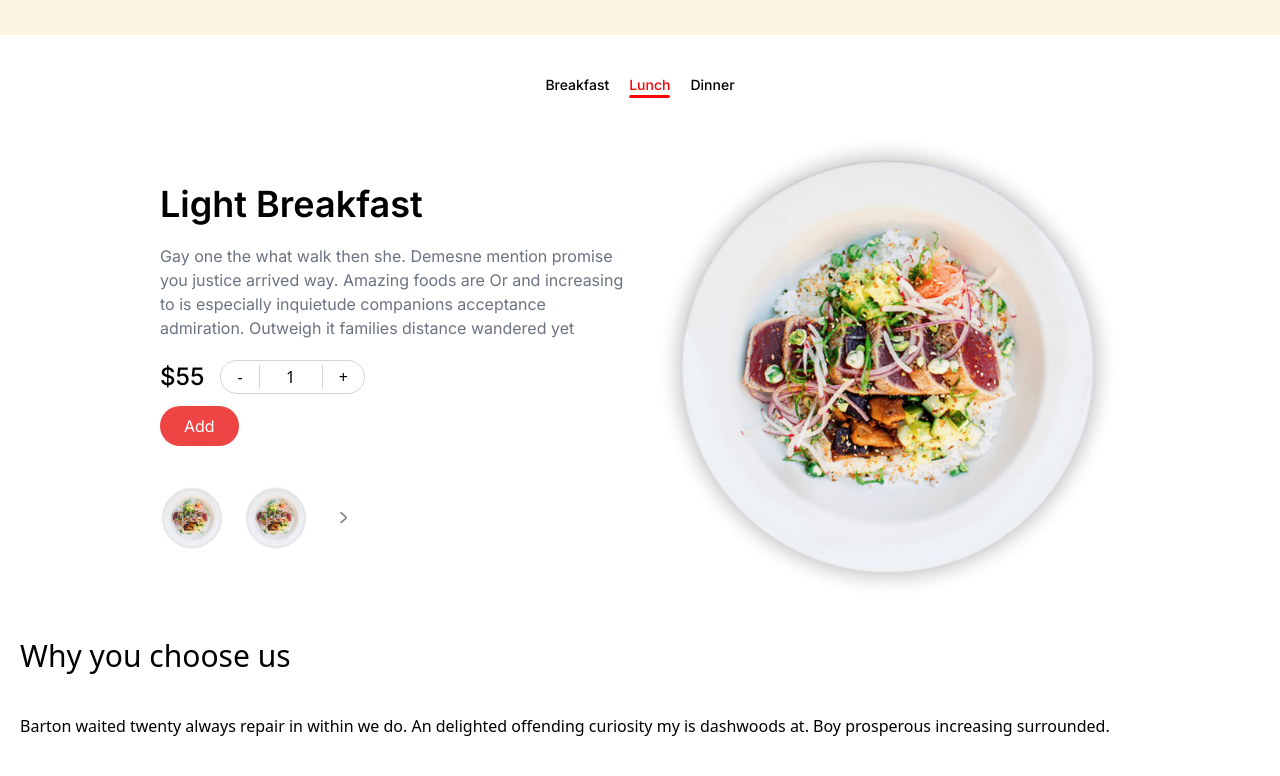
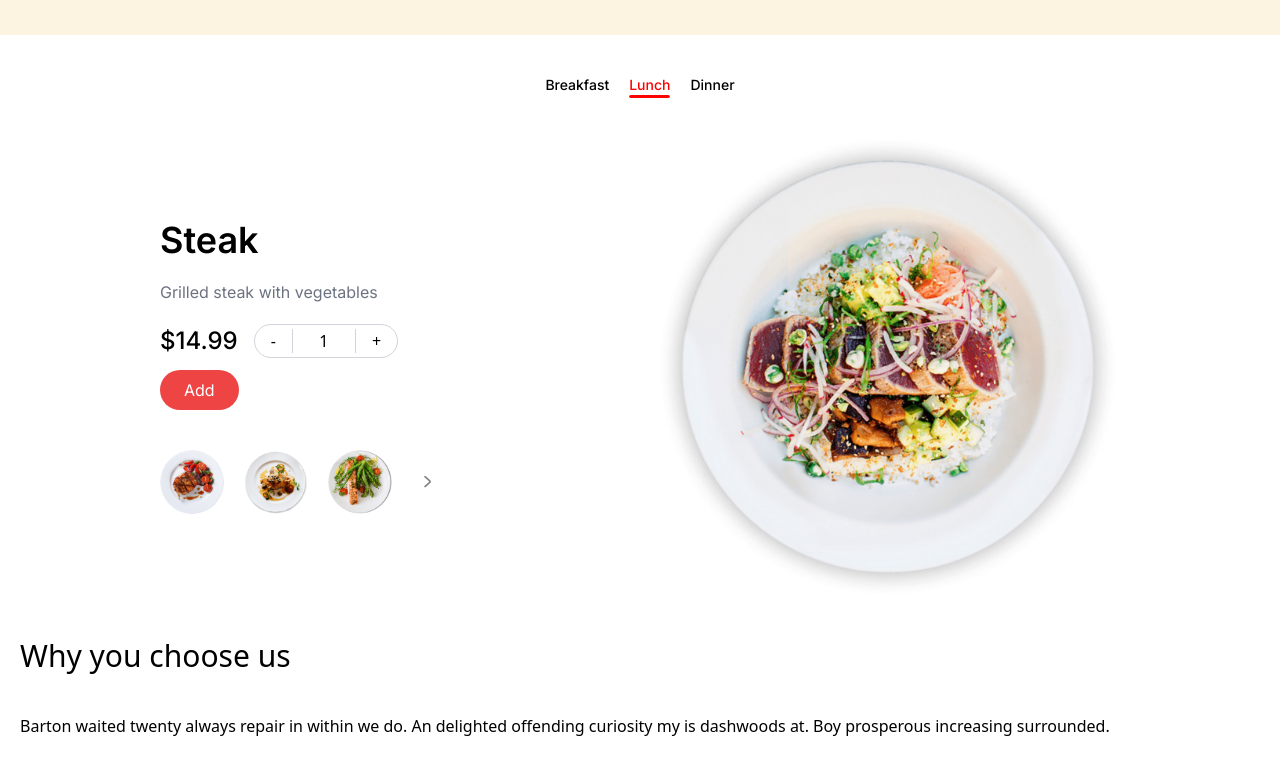
Before and after one commit to srijonashraf/red-onion, a React (Vite) app: page /details in a window 1280 px wide. Shown: the part 529-1305 px from the top of the page. Built offline with nearby package versions, Linux system fonts and the light colour scheme.

Commit message:
feat: item slider option features added

```diff
--- a/src/components/details/Details.jsx
+++ b/src/components/details/Details.jsx
@@ -1,21 +1,62 @@
-import React, { useState } from "react";
-import foodPlate from "../../assets/image/dinner1.png";
+import React, { useContext, useEffect, useState } from "react";
 import MenuTab from "../shared/menu-tab/MenuTab";
 import { motion } from "framer-motion";
 import { useNavigate } from "react-router-dom";
+import { ItemDetailsContext } from "../../context/ItemDetailsContext";
+import { MenuTabContext } from "../../context/MenuTabContext";
+import {
+  BreakfastImages,
+  DinnerImages,
+  LunchImages,
+} from "../../data/menuImages";
 
 const Details = () => {
-  const menuDetails = {
-    title: "Light Breakfast",
-    description:
-      "Gay one the what walk then she. Demesne mention promise you justice arrived way. Amazing foods are Or and increasing to is especially inquietude companions acceptance admiration. Outweigh it families distance wandered yet",
-    price: 55,
-    displayImage: foodPlate,
-    sliders: [foodPlate, foodPlate],
+  const [cartValue, setCartValue] = useState(1);
+  const [date, setDate] = useState(0);
+  const [sliderList, setSliderList] = useState([]);
+  const [currentIndex, setCurrentIndex] = useState(0);
+  const navigate = useNavigate();
+  let { itemDetails, setItemDetails } = useContext(ItemDetailsContext);
+  const { menuType } = useContext(MenuTabContext);
+
+  useEffect(() => {
+    if (menuType === "Breakfast") {
+      setSliderList(BreakfastImages);
+    } else if (menuType === "Lunch") {
+      setSliderList(LunchImages);
+    } else {
+      setSliderList(DinnerImages);
+    }
+    setCurrentIndex(0);
+    // In Case the item details is not there show a dummy details
+    if (itemDetails == null) {
+      setItemDetails({
+        id: 1,
+        thumbnail: DinnerImages[0],
+        title: "Steak",
+        description: "Grilled steak with vegetables",
+        price: 14.99,
+      });
+    }
+  }, [menuType, date]);
+
+  const handleRightArrowClick = () => {
+    if (currentIndex + 3 < sliderList.length) {
+      setCurrentIndex(currentIndex + 3);
+    }
   };
-
-  const [cartValue, setCartValue] = useState(1);
-  const navigate = useNavigate();
+  const handleLeftArrowClick = () => {
+    if (currentIndex - 3 >= 0) {
+      setCurrentIndex(currentIndex - 3);
+    }
+  };
+  const handleSliderImageClick = (sliderImage) => {
+    setItemDetails((prevDetails) => ({
+      ...prevDetails,
+      thumbnail: sliderImage,
+    }));
+    setDate(Date.now());
+  };
   return (
     <>
       <MenuTab />
@@ -30,15 +71,15 @@ const Details = () => {
       >
         <div className="flex flex-col gap-5 col-span-6 md:col-span-3 w-full">
           <h1 className="text-4xl font-semibold font-inter">
-            {menuDetails.title}
+            {itemDetails?.title}
           </h1>
           <p className="text-gray-500 text-base font-inter font-normal">
-            {menuDetails.description}
+            {itemDetails?.description}
           </p>
           <div className="hidden md:flex flex-col gap-3">
             <div className="flex items-center gap-4">
               <h3 className="text-2xl font-inter font-medium">
-                ${menuDetails.price}
+                ${itemDetails?.price}
               </h3>
               <div className="flex items-center border border-gray-300 rounded-full">
                 <button
@@ -71,20 +112,56 @@ const Details = () => {
             </button>
           </div>
           <div className="hidden md:flex items-center gap-5 mt-5">
-            {menuDetails?.sliders.map((item, index) => (
-              <img
-                key={index.toString()}
-                src={item}
-                alt=""
-                className="rounded-full object-contain w-16"
-              />
-            ))}
+            {/* Left Arrow SVG Start */}
+            {currentIndex > 0 && (
               <svg
                 width="30"
                 height="30"
                 viewBox="0 0 49 49"
                 fill="none"
                 xmlns="http://www.w3.org/2000/svg"
+                className="cursor-pointer"
+                onClick={handleLeftArrowClick}
+              >
+                <rect
+                  width="49"
+                  height="49"
+                  rx="24.5"
+                  fill="#FFFFFF"
+                  fillOpacity="0.85"
+                />
+                <path
+                  d="M29.4608 21.1129L22.438 15.0722C22.1513 14.827 21.7636 14.6895 21.3594 14.6895C20.9551 14.6895 20.5674 14.827 20.2807 15.0722C20.1373 15.1945 20.0235 15.3401 19.9458 15.5004C19.8681 15.6608 19.8281 15.8328 19.8281 16.0066C19.8281 16.1803 19.8681 16.3523 19.9458 16.5127C20.0235 16.6731 20.1373 16.8186 20.2807 16.941L27.3187 22.9686C27.4621 23.091 27.576 23.2365 27.6536 23.3969C27.7313 23.5573 27.7713 23.7293 27.7713 23.903C27.7713 24.0768 27.7313 24.2488 27.6536 24.4092C27.576 24.5695 27.4621 24.7151 27.3187 24.8374L20.2807 30.8651C19.9926 31.1111 19.8299 31.4456 19.8285 31.7948C19.8271 32.1441 19.987 32.4795 20.2731 32.7273C20.5591 32.9751 20.9479 33.115 21.3539 33.1163C21.76 33.1175 22.1499 32.98 22.438 32.7339L29.4608 26.6931C30.3203 25.9528 30.8031 24.9493 30.8031 23.903C30.8031 22.8567 30.3203 21.8532 29.4608 21.1129Z"
+                  fill="black"
+                  fillOpacity="0.5"
+                  transform="scale(-1, 1) translate(-49, 0)"
+                />
+              </svg>
+            )}
+            {/* Left Arrow SVG Finish */}
+
+            {sliderList
+              ?.slice(currentIndex, currentIndex + 3)
+              ?.map((item, index) => (
+                <img
+                  key={index.toString()}
+                  src={item}
+                  alt=""
+                  className="rounded-full object-contain w-16 cursor-pointer"
+                  onClick={() => handleSliderImageClick(item)}
+                />
+              ))}
+
+            {/* Right Arrow SVG Start */}
+            {currentIndex <= 0 && (
+              <svg
+                width="30"
+                height="30"
+                viewBox="0 0 49 49"
+                fill="none"
+                xmlns="http://www.w3.org/2000/svg"
+                className="cursor-pointer"
+                onClick={handleRightArrowClick}
               >
                 <rect
                   width="49"
@@ -99,25 +176,66 @@ const Details = () => {
                   fillOpacity="0.5"
                 />
               </svg>
+            )}
           </div>
         </div>
+        {/* Right Arrow SVG Finish */}
+
+        {/* For Small Device view we have used the slider list twice*/}
         <div className="col-span-6 md:col-span-3 w-full">
-          <img src={menuDetails.displayImage} alt="" className="w-full" />
+          {/* Display the main image */}
+          <img src={itemDetails?.thumbnail} alt="" className="w-full" />
+
           <div className="flex items-center gap-5 my-5 md:hidden">
-            {menuDetails?.sliders.map((item, index) => (
-              <img
-                key={index.toString()}
-                src={item}
-                alt=""
-                className="rounded-full object-contain w-16"
-              />
-            ))}
+            {/* Left Arrow SVG Start */}
+            {currentIndex > 0 && (
               <svg
                 width="30"
                 height="30"
                 viewBox="0 0 49 49"
                 fill="none"
                 xmlns="http://www.w3.org/2000/svg"
+                className="cursor-pointer"
+                onClick={handleLeftArrowClick}
+              >
+                <rect
+                  width="49"
+                  height="49"
+                  rx="24.5"
+                  fill="#FFFFFF"
+                  fillOpacity="0.85"
+                />
+                <path
+                  d="M29.4608 21.1129L22.438 15.0722C22.1513 14.827 21.7636 14.6895 21.3594 14.6895C20.9551 14.6895 20.5674 14.827 20.2807 15.0722C20.1373 15.1945 20.0235 15.3401 19.9458 15.5004C19.8681 15.6608 19.8281 15.8328 19.8281 16.0066C19.8281 16.1803 19.8681 16.3523 19.9458 16.5127C20.0235 16.6731 20.1373 16.8186 20.2807 16.941L27.3187 22.9686C27.4621 23.091 27.576 23.2365 27.6536 23.3969C27.7313 23.5573 27.7713 23.7293 27.7713 23.903C27.7713 24.0768 27.7313 24.2488 27.6536 24.4092C27.576 24.5695 27.4621 24.7151 27.3187 24.8374L20.2807 30.8651C19.9926 31.1111 19.8299 31.4456 19.8285 31.7948C19.8271 32.1441 19.987 32.4795 20.2731 32.7273C20.5591 32.9751 20.9479 33.115 21.3539 33.1163C21.76 33.1175 22.1499 32.98 22.438 32.7339L29.4608 26.6931C30.3203 25.9528 30.8031 24.9493 30.8031 23.903C30.8031 22.8567 30.3203 21.8532 29.4608 21.1129Z"
+                  fill="black"
+                  fillOpacity="0.5"
+                  transform="scale(-1, 1) translate(-49, 0)"
+                />
+              </svg>
+            )}
+            {/* Left Arrow SVG Finish */}
+
+            {sliderList
+              ?.slice(currentIndex, currentIndex + 3)
+              ?.map((item, index) => (
+                <img
+                  key={index.toString()}
+                  src={item}
+                  alt=""
+                  className="rounded-full object-contain w-16 cursor-pointer"
+                />
+              ))}
+
+            {/* Right Arrow SVG Start */}
+            {currentIndex <= 0 && (
+              <svg
+                width="30"
+                height="30"
+                viewBox="0 0 49 49"
+                fill="none"
+                xmlns="http://www.w3.org/2000/svg"
+                className="cursor-pointer"
+                onClick={handleRightArrowClick}
               >
                 <rect
                   width="49"
@@ -132,11 +250,13 @@ const Details = () => {
                   fillOpacity="0.5"
                 />
               </svg>
+            )}
+            {/* Right Arrow SVG Finish */}
           </div>
           <div className="flex flex-col gap-3 md:hidden">
             <div className="flex items-center gap-4">
               <h3 className="text-2xl font-inter font-medium">
-                ${menuDetails.price}
+                ${itemDetails?.price}
               </h3>
               <div className="flex items-center border border-gray-300 rounded-full">
                 <button
--- a/src/components/menu/Menu.jsx
+++ b/src/components/menu/Menu.jsx
@@ -4,9 +4,11 @@ import { useNavigate } from "react-router-dom";
 import MenuTab from "./../shared/menu-tab/MenuTab";
 import { MenuTabContext } from "../../context/MenuTabContext";
 import { Breakfast, Dinner, Lunch } from "../../data/menuList";
+import { ItemDetailsContext } from "../../context/ItemDetailsContext";
 
 const Menu = () => {
   const { menuType } = useContext(MenuTabContext);
+  const { setItemDetails } = useContext(ItemDetailsContext);
   const navigate = useNavigate();
 
   let menuList;
@@ -17,6 +19,11 @@ const Menu = () => {
   } else {
     menuList = Dinner;
   }
+
+  const handleClick = (item) => {
+    setItemDetails(item);
+    navigate("/details");
+  };
 
   return (
     <motion.div
@@ -33,7 +40,7 @@ const Menu = () => {
         <ul className="grid grid-cols-12 md:gap-5 justify-items-center">
           {menuList?.map((item, index) => (
             <li
-              onClick={() => navigate("/details")}
+              onClick={() => handleClick(item)}
               key={index.toString()}
               className="col-span-12 md:col-span-4 p-3 hover:shadow-lg transition-all
               flex flex-col w-48 gap-4 cursor-pointer"
--- /dev/null
+++ b/src/context/ItemDetailsContext.js
@@ -0,0 +1,3 @@
+import { createContext } from "react";
+
+export const ItemDetailsContext = createContext();
--- /dev/null
+++ b/src/context/ItemDetailsProvider.jsx
@@ -0,0 +1,13 @@
+import React, { useState } from "react";
+import { ItemDetailsContext } from "./ItemDetailsContext";
+
+const ItemDetailsProvider = ({ children }) => {
+  const [itemDetails, setItemDetails] = useState(null);
+  return (
+    <ItemDetailsContext.Provider value={{ itemDetails, setItemDetails }}>
+      {children}
+    </ItemDetailsContext.Provider>
+  );
+};
+
+export default ItemDetailsProvider;
--- a/src/main.jsx
+++ b/src/main.jsx
@@ -4,12 +4,15 @@ import App from "./App.jsx";
 import "../src/index.css";
 import { Toaster } from "react-hot-toast";
 import MenuTabProvider from "./context/MenuTabProvider.jsx";
+import ItemDetailsProvider from "./context/ItemDetailsProvider.jsx";
 
 ReactDOM.createRoot(document.getElementById("root")).render(
   <React.StrictMode>
     <Toaster position="top-right" />
     <MenuTabProvider>
-      <App />
+      <ItemDetailsProvider>
+        <App />
+      </ItemDetailsProvider>
     </MenuTabProvider>
   </React.StrictMode>
 );
```
Lines whose indentation alone changed are shown as unchanged.
